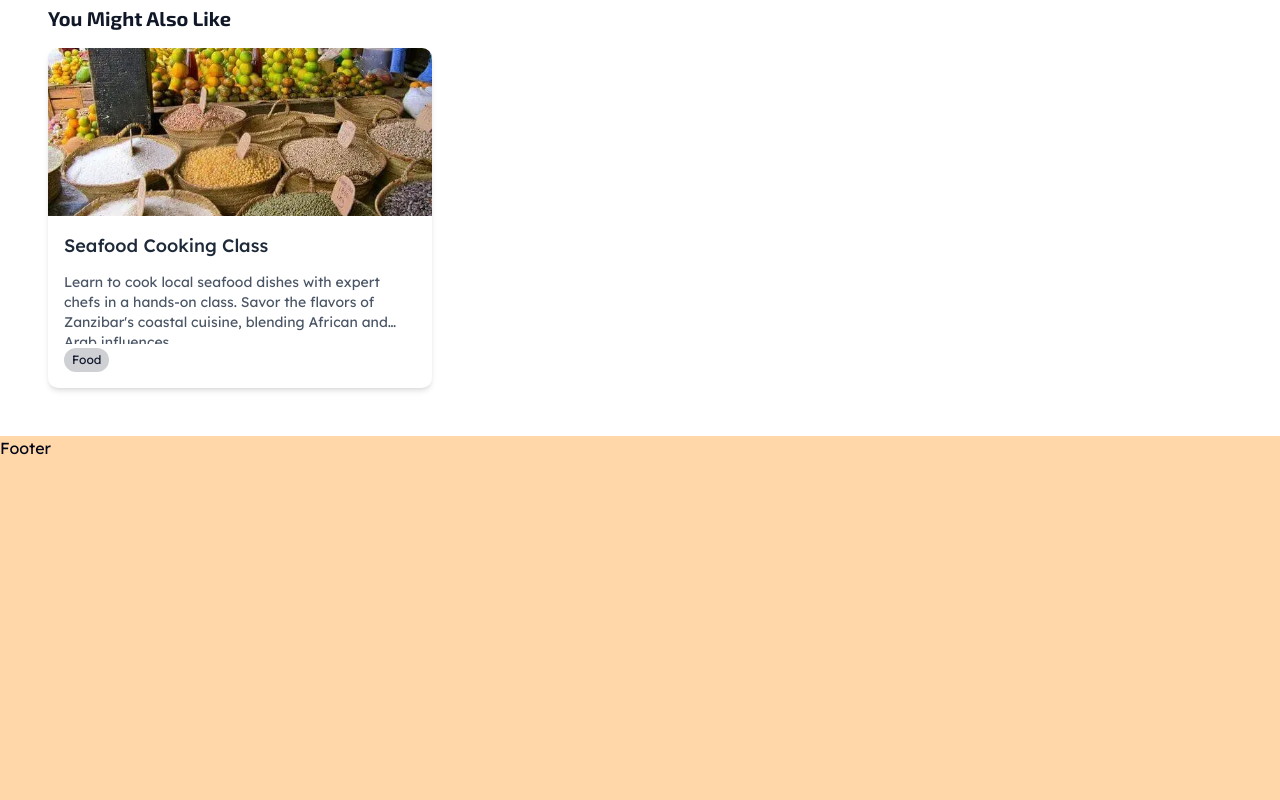
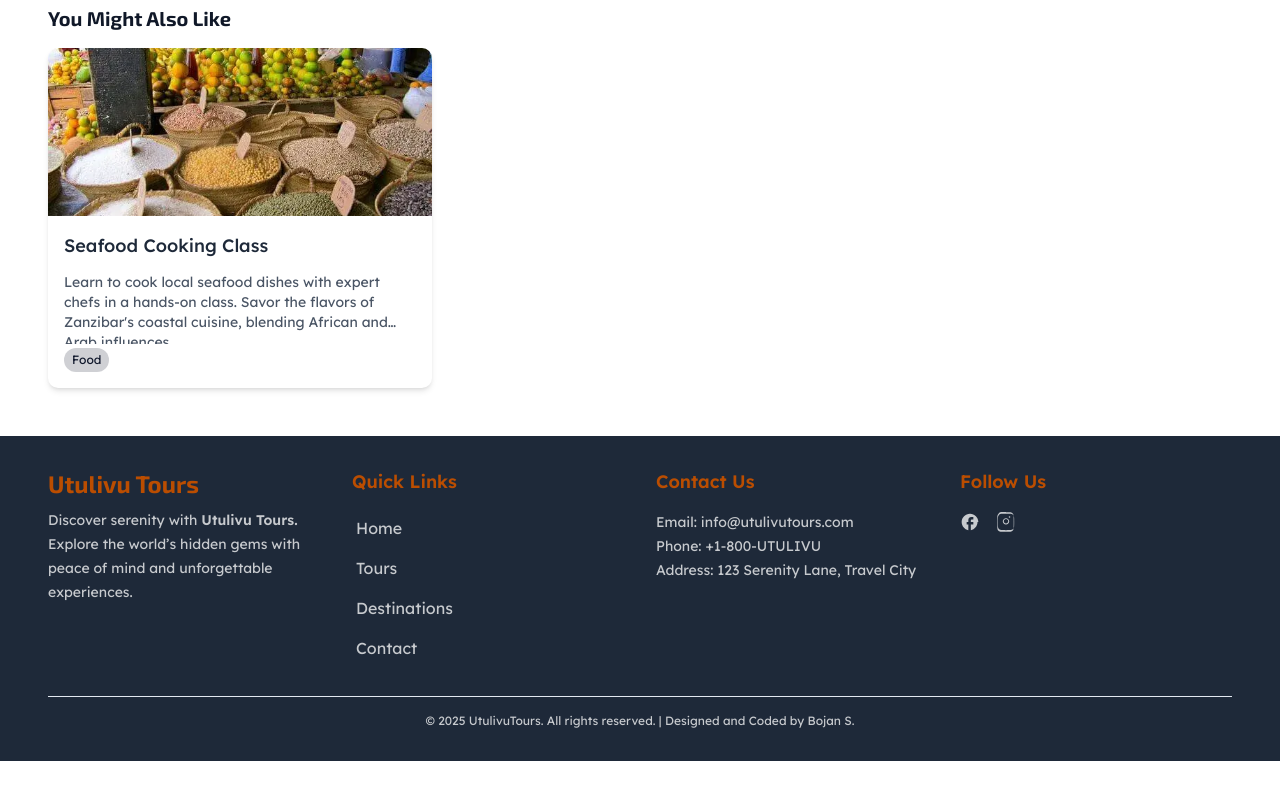
Before and after one commit to bojan09/utulivu-2.0, a React (Vite) app: page /destinations/1 in a window 1280 px wide. Shown: the part 1545-2345 px from the top of the page. After the commit the page ends 2306 px from the top, so only its background shows below. Built offline with nearby package versions, Linux system fonts and the light colour scheme.

Commit message:
added Footer, minor fix for moble in YouMightLike Component

```diff
--- a/package.json
+++ b/package.json
@@ -23,8 +23,7 @@
     "shadcn": "^3.4.0",
     "sheet": "^0.2.0",
     "slick-carousel": "^1.8.1",
-    "tailwind-merge": "^3.3.1",
-    "tailwindcss": "^4.1.14"
+    "tailwind-merge": "^3.3.1"
   },
   "devDependencies": {
     "@eslint/js": "^9.36.0",
@@ -33,10 +32,13 @@
     "@types/react-dom": "^19.1.9",
     "@types/react-slick": "^0.23.13",
     "@vitejs/plugin-react": "^5.0.4",
+    "autoprefixer": "^10.4.21",
     "eslint": "^9.36.0",
     "eslint-plugin-react-hooks": "^5.2.0",
     "eslint-plugin-react-refresh": "^0.4.22",
     "globals": "^16.4.0",
+    "postcss": "^8.5.6",
+    "tailwindcss": "^4.1.14",
     "tw-animate-css": "^1.4.0",
     "typescript": "~5.9.3",
     "typescript-eslint": "^8.45.0",
--- a/src/components/YouMightAlsoLike.tsx
+++ b/src/components/YouMightAlsoLike.tsx
@@ -40,7 +40,7 @@ export function YouMightAlsoLike({
               <h4 className="text-lg font-medium text-gray-800">
                 {post.title}
               </h4>
-              <p className="text-sm text-gray-600 line-clamp-3 py-3">
+              <p className="text-sm text-gray-600 md:line-clamp-3 py-3">
                 {post.description}
               </p>
               <span className="inline-block mt-1 rounded-full bg-primary/20 px-2 py-1 text-xs font-medium text-primary">
--- a/src/sections/Footer.tsx
+++ b/src/sections/Footer.tsx
@@ -1,9 +1,120 @@
+import { Link } from "react-router-dom";
+
 const Footer = () => {
   return (
-    <section id="footer" className="h-[30rem] bg-orange-200">
-      Footer
-    </section>
+    <footer className=" bg-gray-800 text-background/75 py-8 animate-fade animate-duration-[700ms]">
+      <div className="container mx-auto px-4 lg:px-12">
+        <div className="grid grid-cols-1 md:grid-cols-4 gap-8">
+          {/* Logo and Description */}
+          <div className="animate-slide-up animate-duration-[700ms] animate-delay-0">
+            <h3 className="text-2xl font-bold text-amber-700 mb-2">
+              Utulivu Tours
+            </h3>
+            <p className="text-sm leading-6">
+              Discover serenity with <b>Utulivu Tours.</b> Explore the world’s
+              hidden gems with peace of mind and unforgettable experiences.
+            </p>
+          </div>
+
+          {/* Quick Links */}
+          <div className="animate-slide-up animate-duration-[700ms] animate-delay-100">
+            <h4 className="text-lg font-semibold text-amber-700 mb-4">
+              Quick Links
+            </h4>
+            <ul className="space-y-2">
+              <li>
+                <Link
+                  to="/"
+                  className="text-background/75 hover:text-sky-500  hover:bg-opacity-20 hover:scale-105 transition-all duration-300 ease-in-out block p-1 rounded"
+                >
+                  Home
+                </Link>
+              </li>
+              <li>
+                <Link
+                  to="/tours"
+                  className="text-background/75 hover:text-sky-500  hover:bg-opacity-20 hover:scale-105 transition-all duration-300 ease-in-out block p-1 rounded"
+                >
+                  Tours
+                </Link>
+              </li>
+              <li>
+                <Link
+                  to="/destinations"
+                  className="text-background/75 hover:text-sky-500  hover:bg-opacity-20 hover:scale-105 transition-all duration-300 ease-in-out block p-1 rounded"
+                >
+                  Destinations
+                </Link>
+              </li>
+              <li>
+                <Link
+                  to="/contact"
+                  className="text-background/75 hover:text-sky-500  hover:bg-opacity-20 hover:scale-105 transition-all duration-300 ease-in-out block p-1 rounded"
+                >
+                  Contact
+                </Link>
+              </li>
+            </ul>
+          </div>
+
+          {/* Contact Info */}
+          <div className="animate-slide-up animate-duration-[700ms] animate-delay-200">
+            <h4 className="text-lg font-semibold text-amber-700 mb-4 ">
+              Contact Us
+            </h4>
+            <p className="text-sm mt-2">Email: info@utulivutours.com</p>
+            <p className="text-sm my-1">Phone: +1-800-UTULIVU</p>
+            <p className="text-sm">Address: 123 Serenity Lane, Travel City</p>
+          </div>
+
+          {/* Social Media */}
+          <div className="animate-slide-up animate-duration-[700ms] animate-delay-300">
+            <h4 className="text-lg font-semibold text-amber-700 mb-4">
+              Follow Us
+            </h4>
+            <div className="flex space-x-4">
+              <a
+                href="https://facebook.com"
+                target="_blank"
+                rel="noopener noreferrer"
+                className="text-background/75 hover:text-sky-500 hover:scale-110 hover:opacity-90 transition-all duration-300 ease-in-out"
+              >
+                <span className="sr-only">Facebook</span>
+                <svg
+                  className="w-5 h-5"
+                  fill="currentColor"
+                  viewBox="0 0 24 24"
+                >
+                  <path d="M22 12c0-5.52-4.48-10-10-10S2 6.48 2 12c0 4.84 3.44 8.87 8 9.8V15H8v-3h2V9.5C10 7.57 11.57 6 13.5 6H16v3h-2c-.55 0-1 .45-1 1v2h3v3h-3v6.8c4.56-.93 8-4.96 8-9.8z" />
+                </svg>
+              </a>
+              <a
+                href="https://instagram.com"
+                target="_blank"
+                rel="noopener noreferrer"
+                className="text-background/75 hover:text-sky-500 hover:scale-110 hover:opacity-90 transition-all duration-300 ease-in-out"
+              >
+                <span className="sr-only">Instagram</span>
+                <svg
+                  className="w-5 h-5"
+                  fill="currentColor"
+                  viewBox="0 0 24 24"
+                >
+                  <path d="M12 2.163c3.204 0 3.584.012 4.85.07 1.366.062 2.633.317 3.608 1.292.975.975 1.23 2.242 1.292 3.608.058 1.266.07 1.646.07 4.85s-.012 3.584-.07 4.85c-.062 1.366-.317 2.633-1.292 3.608-.975.975-2.242 1.23-3.608 1.292-1.266.058-1.646.07-4.85.07s-3.584-.012-4.85-.07c-1.366-.062-2.633-.317-3.608-1.292-.975-.975-1.23-2.242-1.292-3.608-.058-1.266-.07-1.646-.07-4.85s.012-3.584.07-4.85c.062-1.366.317-2.633 1.292-3.608.975-.975 2.242-1.23 3.608-1.292 1.266-.058 1.646-.07 4.85-.07m0-2.163c-3.259 0-3.67.013-4.947.072-1.314.059-2.593.325-3.583 1.315C2.45 2.452 1.684 3.73 1.625 4.947 1.566 6.225 1.553 6.636 1.553 9.995v4.01c0 3.359.013 3.77.072 5.05.059 1.214.325 2.39 1.316 3.382.99.99 2.168 1.257 3.382 1.316 1.28.059 1.691.072 5.05.072s3.77-.013 5.05-.072c1.214-.059 2.39-.325 3.382-1.316.99-.99 1.257-2.168 1.316-3.382.059-1.28.072-1.691.072-5.05v-4.01c0-3.359-.013-3.77-.072-5.05-.059-1.214-.325-2.39-1.316-3.382-.99-.99-2.168-1.257-3.382-1.316C15.67.236 15.259.223 11.999.223Z" />
+                  <path d="M12 7.353c-2.136 0-3.871 1.735-3.871 3.871 0 2.136 1.735 3.871 3.871 3.871 2.136 0 3.871-1.735 3.871-3.871 0-2.136-1.735-3.871-3.871-3.871Zm0 6.366c-1.473 0-2.667-1.194-2.667-2.667 0-1.473 1.194-2.667 2.667-2.667 1.473 0 2.667 1.194 2.667 2.667 0 1.473-1.194 2.667-2.667 2.667Zm5.203-7.681c0 .536-.435.971-.971.971-.536 0-.971-.435-.971-.971 0-.536.435-.971.971-.971.536 0 .971.435.971.971Z" />
+                </svg>
+              </a>
+            </div>
+          </div>
+        </div>
+        <div className="mt-8 pt-4 border-t border-[--border] text-center text-xs background/75">
+          <p>
+            &copy; {new Date().getFullYear()} UtulivuTours. All rights reserved.
+            | Designed and Coded by Bojan S.
+          </p>
+        </div>
+      </div>
+    </footer>
   );
 };
-
 export default Footer;
```
Also changed, not shown: 1 other file (tests, documents, lock files or other folders).
